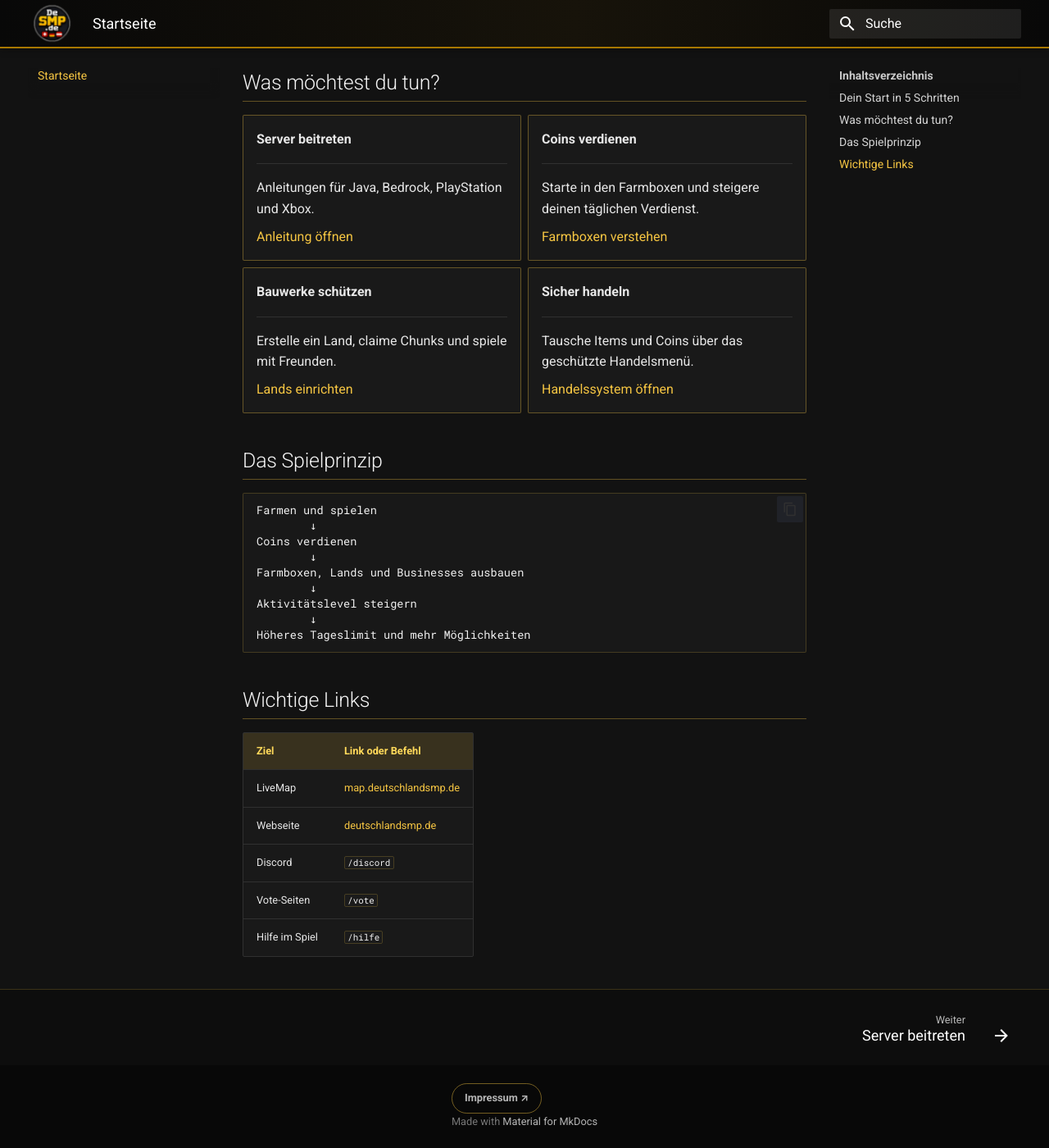
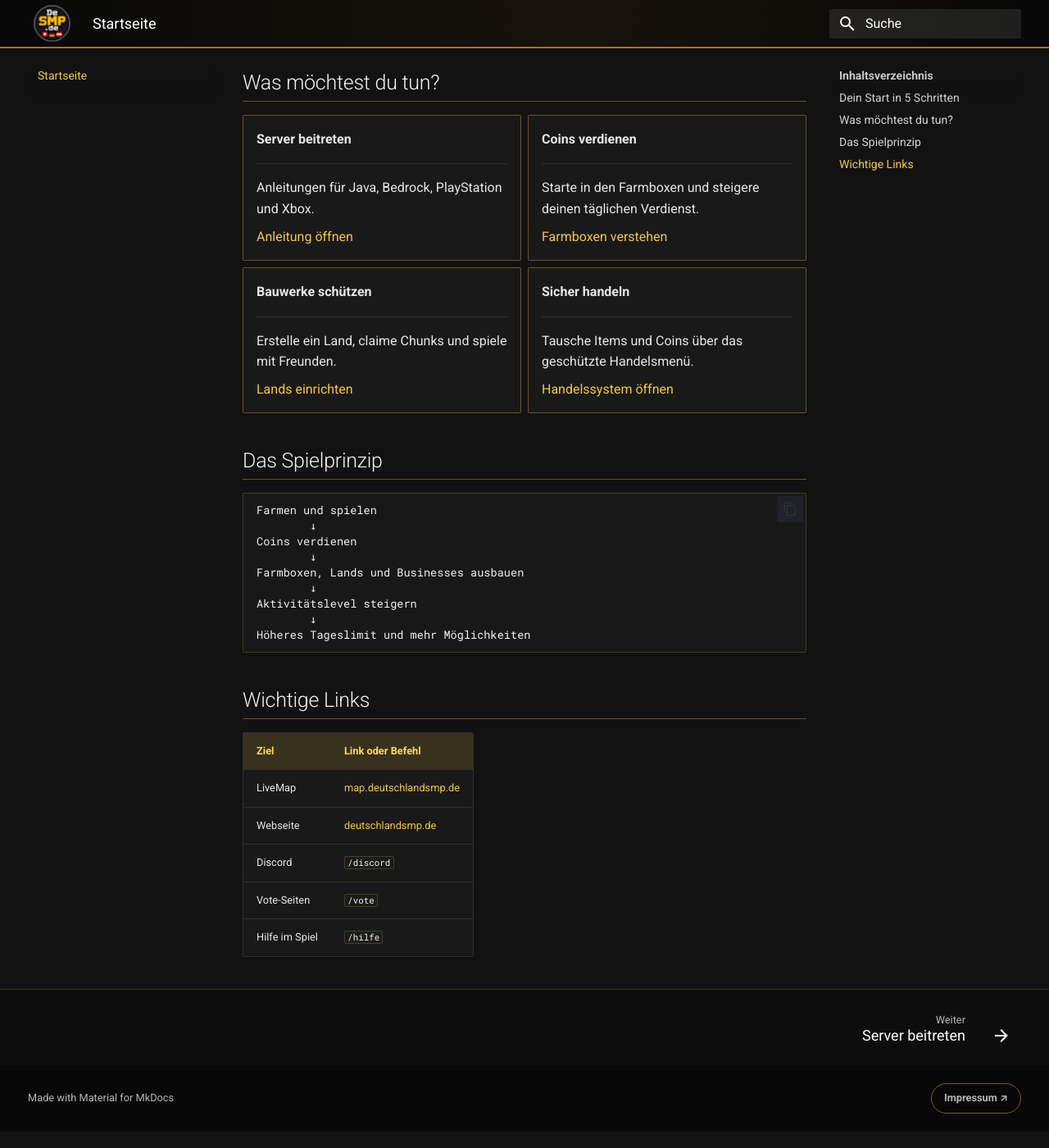
Before and after one commit to colin-studios/desmp-wiki, an MkDocs documentation site: the page built from docs/index.md, in a window 1280 px wide and 1400 px high, scrolled down 768 px. Shown: the whole window at 82% size. Built offline with MkDocs 1.6.1 and Material for MkDocs 9.7.7, drawn with Linux system fonts in a browser that asks for light colours.

Commit message:
Align legal notice in footer row

```diff
--- a/docs/stylesheets/extra.css
+++ b/docs/stylesheets/extra.css
@@ -260,9 +260,23 @@ body {
 
 .md-copyright {
   margin: 0.5rem 0;
+  max-width: 100%;
+  width: 100%;
 }
 
-.md-copyright__highlight a {
+.md-copyright__highlight {
+  align-items: center;
+  display: flex;
+  gap: 1rem;
+  justify-content: space-between;
+  width: 100%;
+}
+
+.footer-credit a {
+  color: var(--desmp-gold);
+}
+
+.footer-legal {
   border: 1px solid rgba(245, 197, 66, 0.45);
   border-radius: 999px;
   color: var(--desmp-gold-bright);
@@ -271,7 +285,7 @@ body {
   padding: 0.35rem 0.75rem;
 }
 
-.md-copyright__highlight a:hover {
+.footer-legal:hover {
   background: rgba(245, 197, 66, 0.12);
   color: #ffffff;
 }
@@ -309,3 +323,10 @@ body {
     color: #111111;
   }
 }
+
+@media screen and (max-width: 30em) {
+  .md-copyright__highlight {
+    flex-wrap: wrap;
+    gap: 0.6rem;
+  }
+}
--- a/mkdocs.yml
+++ b/mkdocs.yml
@@ -24,7 +24,10 @@ theme:
 extra_css:
   - stylesheets/extra.css
 
-copyright: '<a href="https://shop.tycoonia.net/spielbedingungen-rechtliches">Impressum ↗</a>'
+copyright: '<span class="footer-credit">Made with <a href="https://squidfunk.github.io/mkdocs-material/">Material for MkDocs</a></span><a class="footer-legal" href="https://shop.tycoonia.net/spielbedingungen-rechtliches">Impressum ↗</a>'
+
+extra:
+  generator: false
 
 nav:
   - Startseite: index.md
```
Also changed, not shown: site/404.html, site/befehle/index.html, site/erste-schritte/bedrock/index.html, site/erste-schritte/java/index.html, site/erste-schritte/konsole/index.html, site/erste-schritte/server-beitreten/index.html, site/faq/index.html, site/index.html, site/raenge/index.html, site/regeln/index.html, site/stylesheets/extra.css, site/systeme/coins/index.html, site/systeme/doenerladen/index.html, site/systeme/farmbox/index.html, 4 more files.
